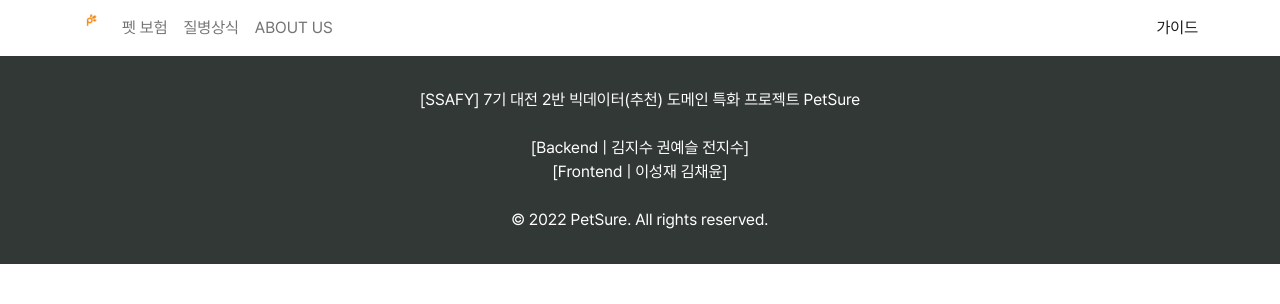
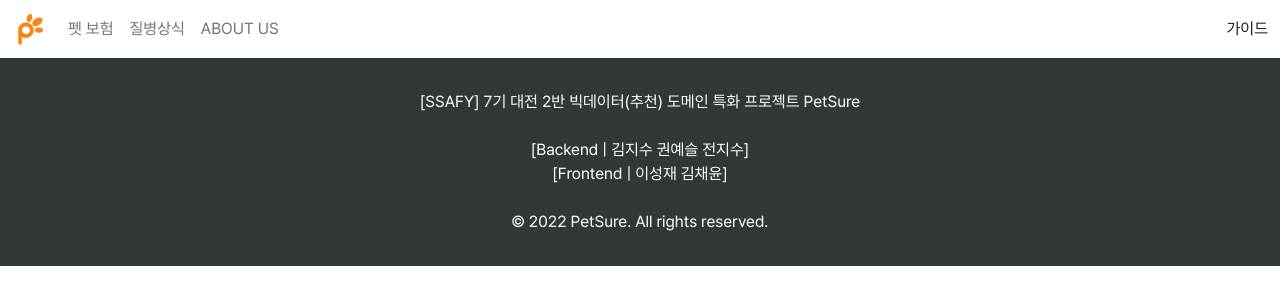
Before and after one commit to jijisusu3/Petsure, a React (Create React App) app in the folder front/: page / in a window 1280 px wide. Shown: the top 304 px of the page. Built offline with nearby package versions, Linux system fonts and the light colour scheme.

Commit message:
feat(headernav): logo

```diff
--- a/front/src/components/common/HeaderNav.jsx
+++ b/front/src/components/common/HeaderNav.jsx
@@ -5,12 +5,12 @@ import Navbar from 'react-bootstrap/Navbar';
 function HeaderNav() {
   return (
     <Navbar bg="white" variant="white">
-      <Container>
+      <Container fluid>
         <Navbar.Brand href="#landing">
           <img
             src="petsureLogo.png"
-            width="16"
-            height="16"
+            width="32"
+            height="32"
             className="d-inline-block align-top"
             alt=""
           />
```
Also changed, not shown: front/public/petsureLogo.png.
